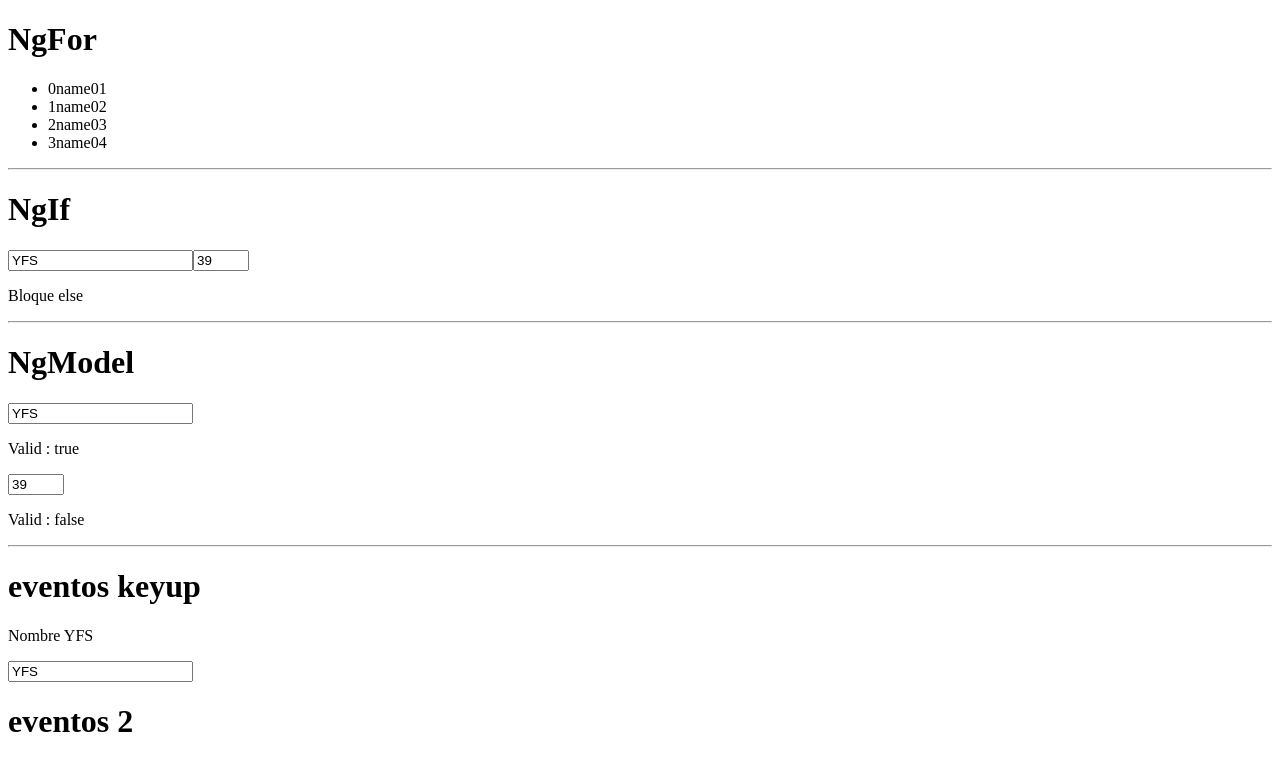
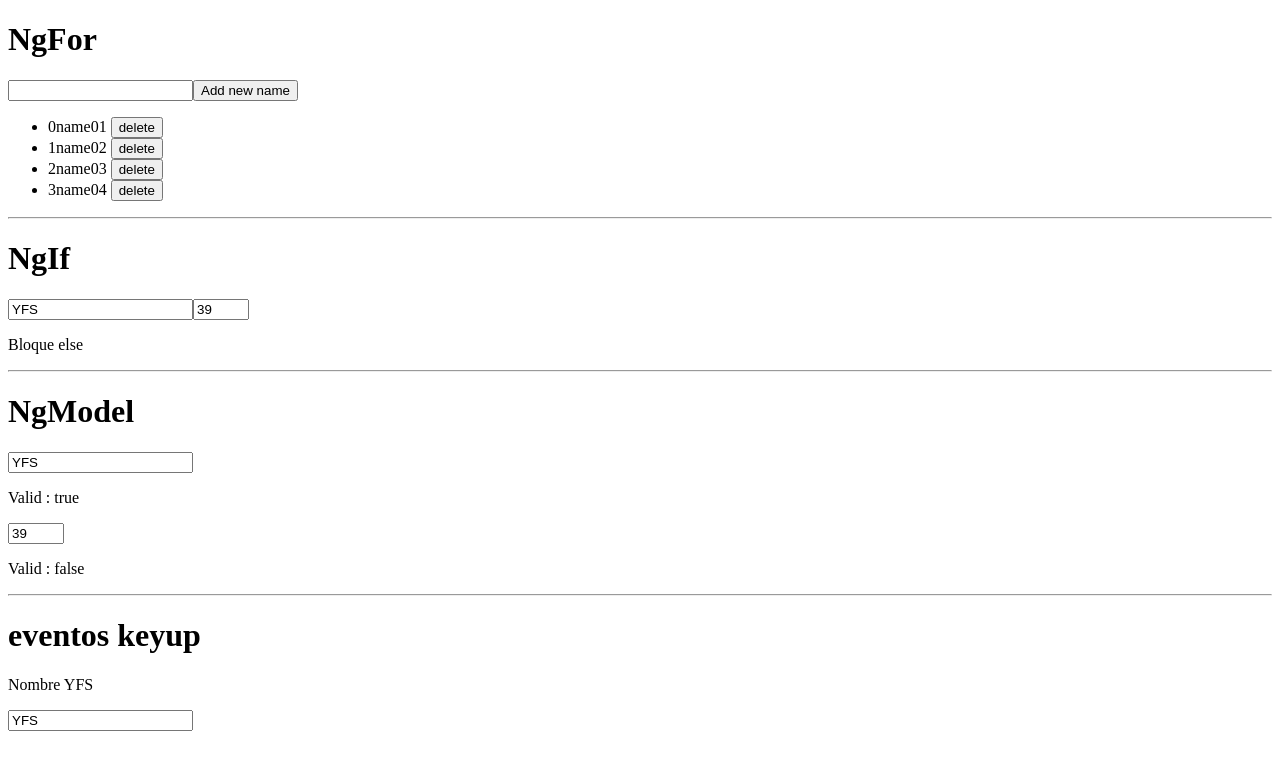
Before and after one commit to YordayFigueroaSanchez/platzi_frontend_con_angular, an Angular app in the folder 01_Curso_de_Fundamentos_de_Angular/my-store/: page / in a window 1280 px wide. Shown: the top 758 px of the page. Built offline with nearby package versions, Linux system fonts and the light colour scheme.

Commit message:
ngFor manejo de lista
ngFor manejo de lista

```diff
--- a/01_Curso_de_Fundamentos_de_Angular/my-store/src/app/app.component.html
+++ b/01_Curso_de_Fundamentos_de_Angular/my-store/src/app/app.component.html
@@ -1,7 +1,11 @@
 <h1>NgFor</h1>
+<input type="text" [(ngModel)]="newName">
+<button (click)="addName()">Add new name</button>
 <ul>
+  <li *ngIf="names.length == 0">na hoy elementos</li>
   <li *ngFor="let name of names; index as i">
     {{ i }}{{ name }}
+    <button (click)="deleteName(i)">delete</button>
   </li>
 </ul>
 <hr>
--- a/01_Curso_de_Fundamentos_de_Angular/my-store/src/app/app.component.ts
+++ b/01_Curso_de_Fundamentos_de_Angular/my-store/src/app/app.component.ts
@@ -17,6 +17,7 @@ export class AppComponent {
   img : 'https://www.w3schools.com/howto/img_avatar.png'
   }
   names : string[] = ['name01','name02','name03','name04',]
+  newName : string = '';
 
   onToggle(){
     this.btnDisabled = !this.btnDisabled;
@@ -37,4 +38,12 @@ export class AppComponent {
     this.person.name = element.value;
 
   }
+
+  addName(){
+    this.names.push(this.newName)
+  }
+
+  deleteName(index: number){
+    this.names.splice(index,1);
+  }
 }
```
